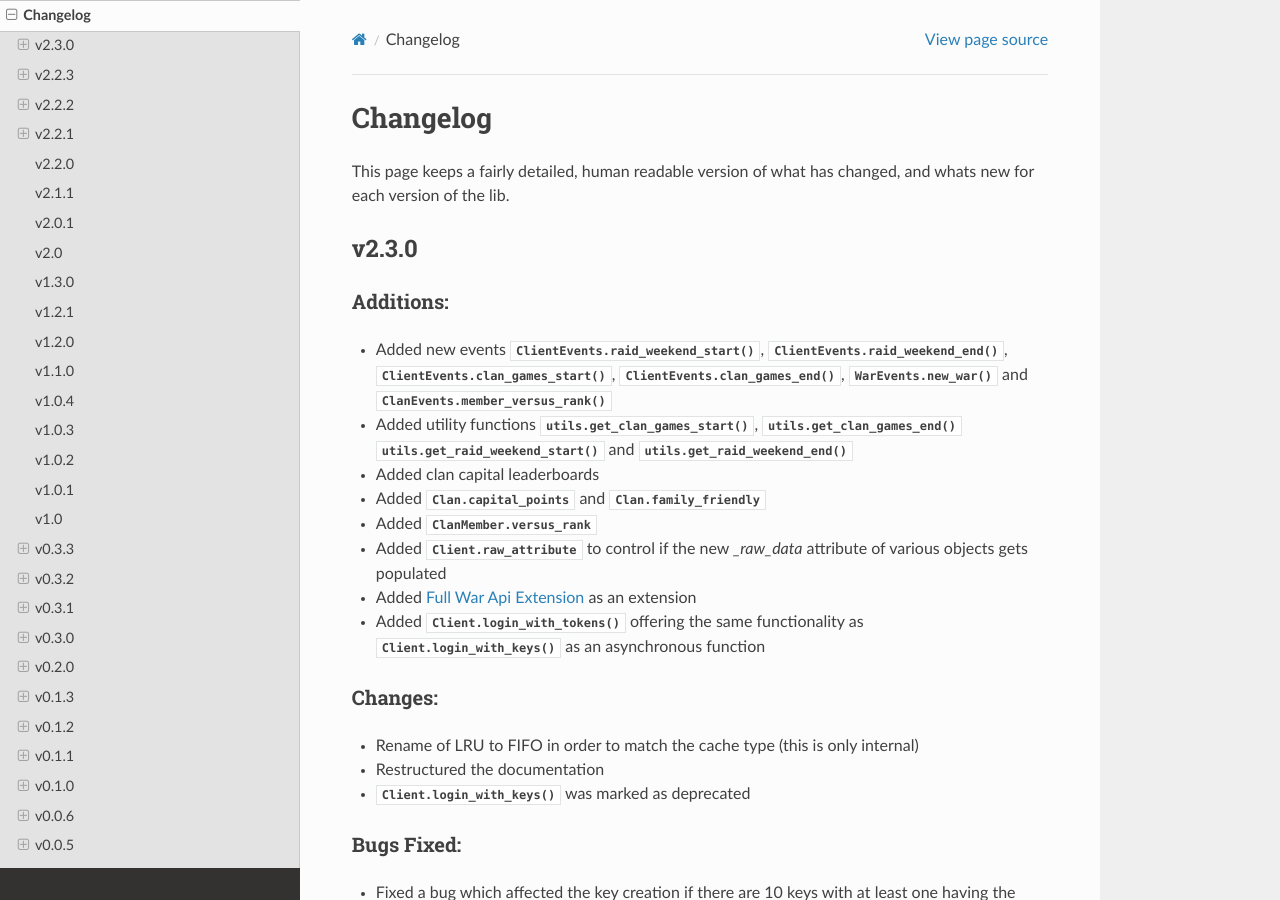
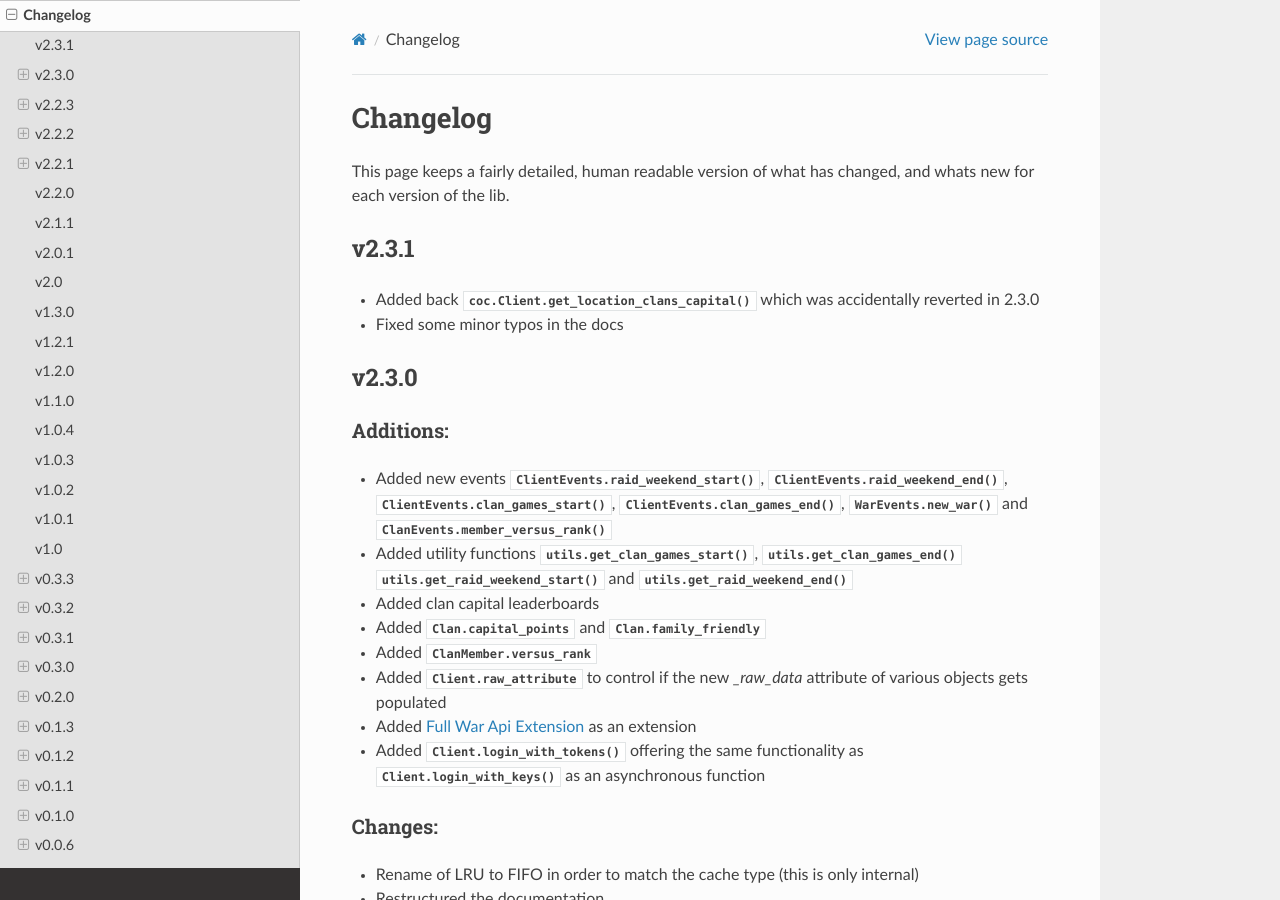
Before and after one commit to mathsman5133/coc.py, a Sphinx documentation site: the page built from docs/miscellaneous/changelog.rst, in a window 1280 px wide and 900 px high. Built offline with Sphinx 7.4.7 and the Read the Docs theme 2.0.0, drawn with Linux system fonts in a browser that asks for light colours.

```diff
--- a/docs/miscellaneous/changelog.rst
+++ b/docs/miscellaneous/changelog.rst
@@ -6,6 +6,13 @@
 ===========
 This page keeps a fairly detailed, human readable version
 of what has changed, and whats new for each version of the lib.
+
+v2.3.1
+------
+
+- Added back :func:`coc.Client.get_location_clans_capital` which was accidentally reverted in 2.3.0
+
+- Fixed some minor typos in the docs
 
 v2.3.0
 ------
```
Also changed, not shown: 1 other file.
